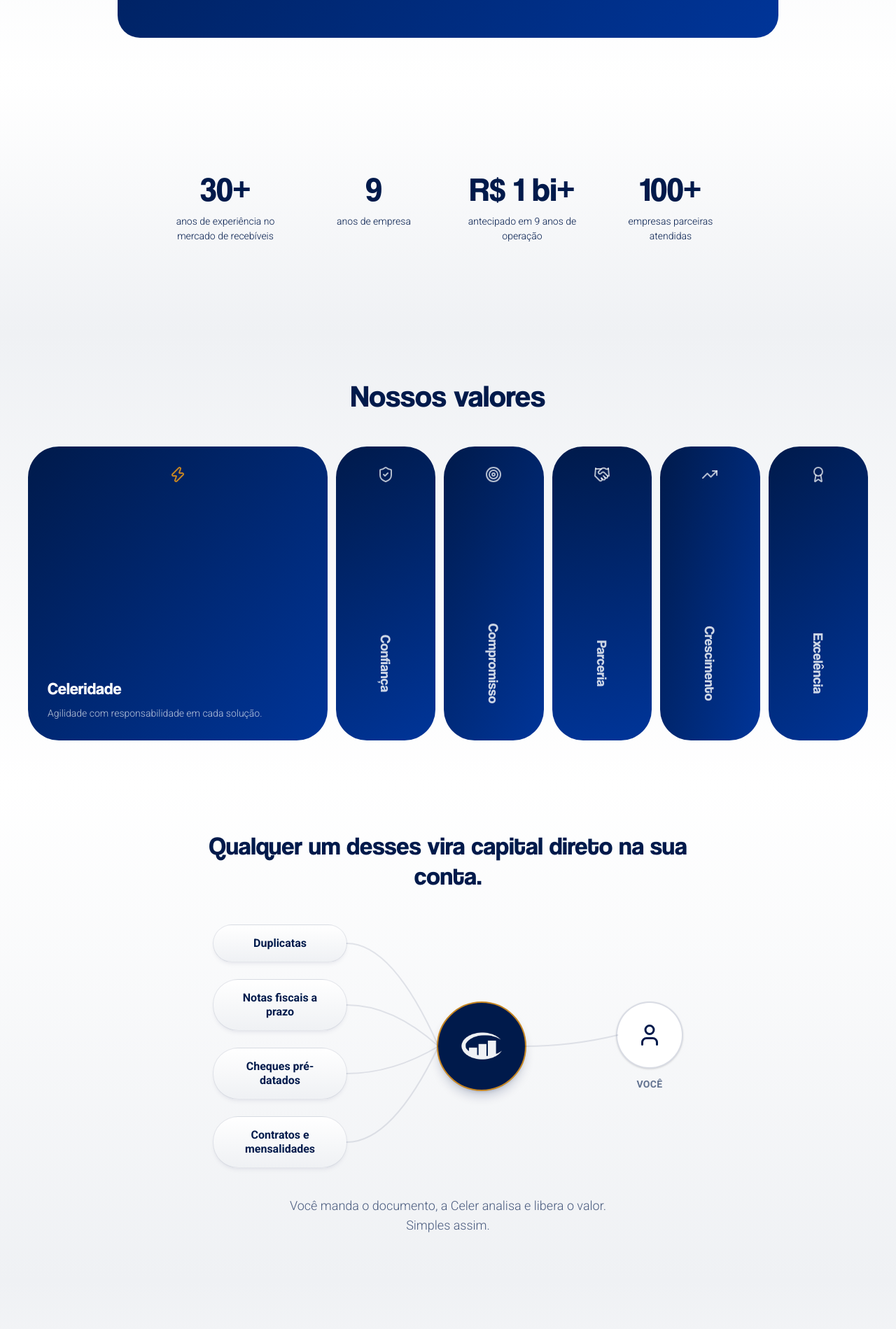
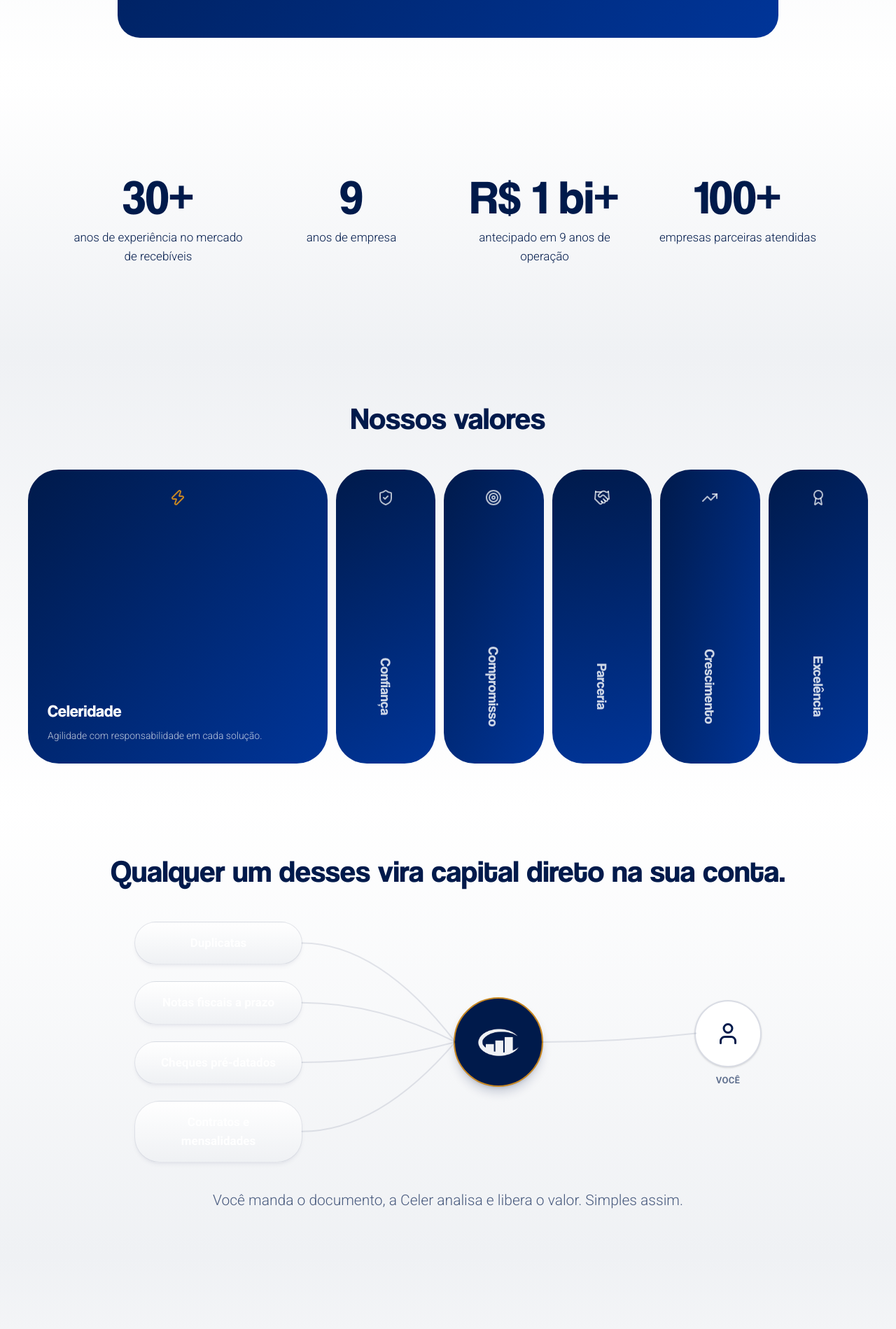
Before and after one commit to joao-telos/sites-celer-capital, a Next.js app in the folder web/: page / in a window 1280 px wide. Shown: the part 1981-3880 px from the top of the page at 70% size. Built offline with nearby package versions, Linux system fonts and the light colour scheme.

Commit message:
Aplicar escala e larguras em Numeros e Solucoes
Os nos do diagrama de Solucoes crescem junto com a fonte: mante-los na
largura antiga faria o texto maior estourar a caixa. O container do
diagrama acompanha.

O paragrafo de fecho ganha a trava de 68 caracteres, agora que vive num
container de 1280px.

```diff
--- a/web/src/components/numeros.tsx
+++ b/web/src/components/numeros.tsx
@@ -46,7 +46,7 @@ const NUMEROS = [
 export function Numeros() {
   return (
     <section id="numeros" className="surface-wash-down">
-      <div className="mx-auto max-w-5xl px-6 py-12 sm:px-10 lg:py-16">
+      <div className="mx-auto max-w-7xl px-6 py-12 sm:px-10 lg:py-16">
         {/* Sem título visível: a referência do cliente não tem um, e a seção
             funciona como faixa de dados. O sr-only mantém o landmark. */}
         <h2 className="sr-only">Celer Capital em números</h2>
@@ -59,12 +59,12 @@ export function Numeros() {
             <dl className="grid grid-cols-2 gap-x-8 gap-y-10 lg:grid-cols-4">
               {NUMEROS.map((item) => (
                 <div key={item.label} className="text-center">
-                  <dt className="font-heading text-4xl leading-none font-bold text-navy sm:text-5xl">
+                  <dt className="font-heading text-stat font-bold text-navy">
                     {item.prefixo}
                     <CountingNumber target={item.target} />
                     {item.sufixo}
                   </dt>
-                  <dd className="mt-3 text-sm leading-[1.5] font-light text-navy">
+                  <dd className="text-body mt-3 font-light text-navy">
                     {item.label}
                   </dd>
                 </div>
--- a/web/src/components/solucoes.tsx
+++ b/web/src/components/solucoes.tsx
@@ -32,7 +32,7 @@ function Anchor({
 const SolutionNode = forwardRef<HTMLDivElement, { label: string }>(
   ({ label }, ref) => (
     <div className="relative">
-      <div className="w-32 rounded-2xl border border-navy/10 bg-linear-to-b from-white to-cream px-4 py-3 text-center text-[11px] leading-tight font-bold text-navy shadow-md shadow-navy/5 sm:w-44 sm:px-5 sm:py-4 sm:text-sm lg:w-48 lg:text-base">
+      <div className="text-caption w-36 rounded-2xl border border-navy/10 bg-linear-to-b from-white to-cream px-4 py-3 text-center font-bold text-navy shadow-md shadow-navy/5 sm:w-52 sm:px-5 sm:py-4 sm:text-body lg:w-60 lg:text-card">
         {label}
       </div>
       <Anchor innerRef={ref as RefObject<HTMLDivElement | null>} side="right" />
@@ -53,9 +53,9 @@ export function Solucoes() {
 
   return (
     <section id="solucoes" className="surface-wash-down">
-      <div className="mx-auto max-w-3xl px-6 py-12 text-center sm:px-10 lg:py-16">
+      <div className="mx-auto max-w-7xl px-6 py-12 text-center sm:px-10 lg:py-16">
         <Reveal>
-          <h2 className="font-heading text-[1.75rem] leading-[1.2] font-bold text-navy sm:text-3xl lg:text-4xl">
+          <h2 className="font-heading text-h2 font-bold text-navy">
             Qualquer um desses vira capital direto na sua conta.
           </h2>
         </Reveal>
@@ -63,7 +63,7 @@ export function Solucoes() {
         <Reveal delay={0.1}>
           <div
             ref={containerRef}
-            className="relative mx-auto mt-10 w-full max-w-2xl sm:mt-12"
+            className="relative mx-auto mt-10 w-full max-w-4xl sm:mt-12"
           >
             <div className="flex flex-row items-stretch justify-between gap-4 sm:gap-10 lg:gap-14">
               <div className="flex flex-col justify-center gap-4 sm:gap-6">
@@ -100,7 +100,7 @@ export function Solucoes() {
                   />
                   <Anchor innerRef={clientInRef} side="left" />
                 </div>
-                <span className="text-xs font-bold tracking-wide text-navy/60 uppercase sm:text-sm">
+                <span className="text-caption font-bold tracking-wide text-navy/60 uppercase">
                   Você
                 </span>
               </div>
@@ -150,7 +150,7 @@ export function Solucoes() {
         </Reveal>
 
         <Reveal delay={0.2}>
-          <p className="mx-auto mt-8 max-w-lg text-base leading-[1.6] font-light text-navy/70 sm:mt-10 sm:text-lg">
+          <p className="text-lead mx-auto mt-8 max-w-[68ch] font-light text-navy/70 sm:mt-10">
             Você manda o documento, a Celer analisa e libera o valor.
             Simples assim.
           </p>
```
